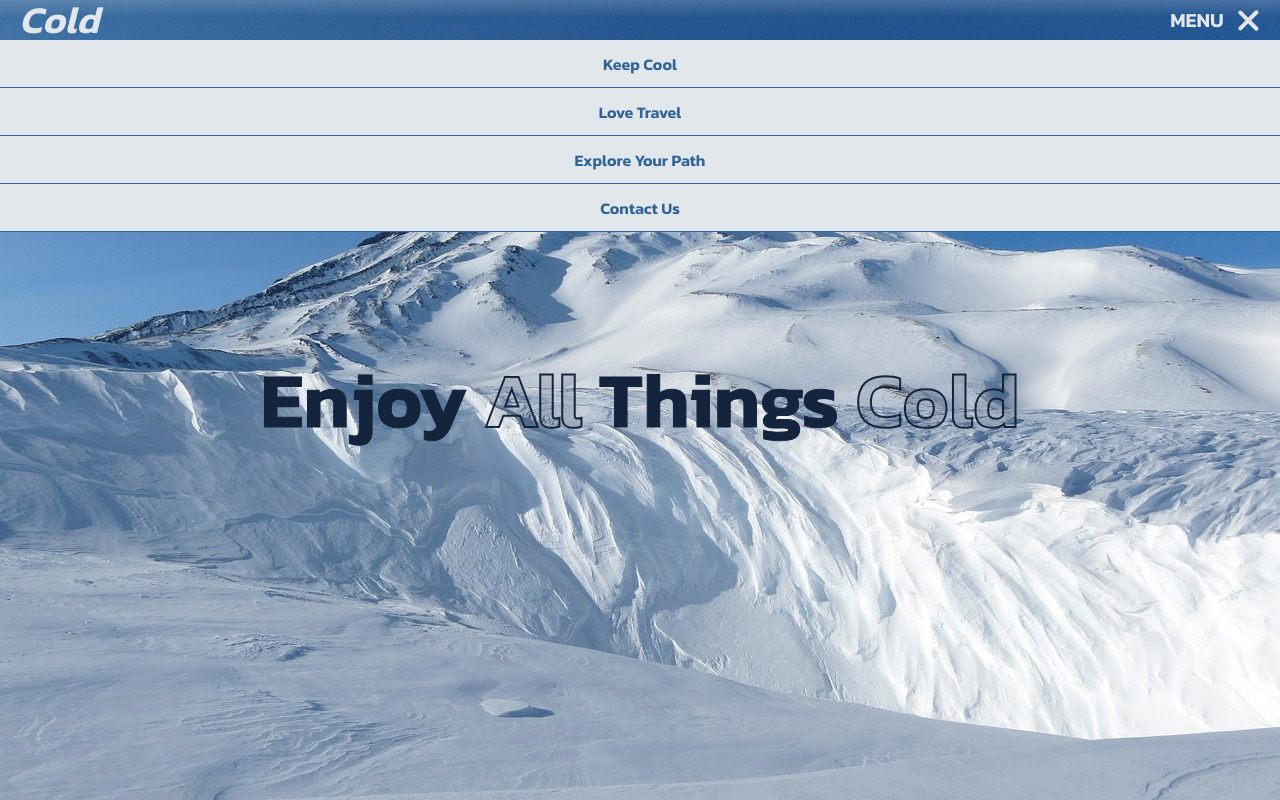
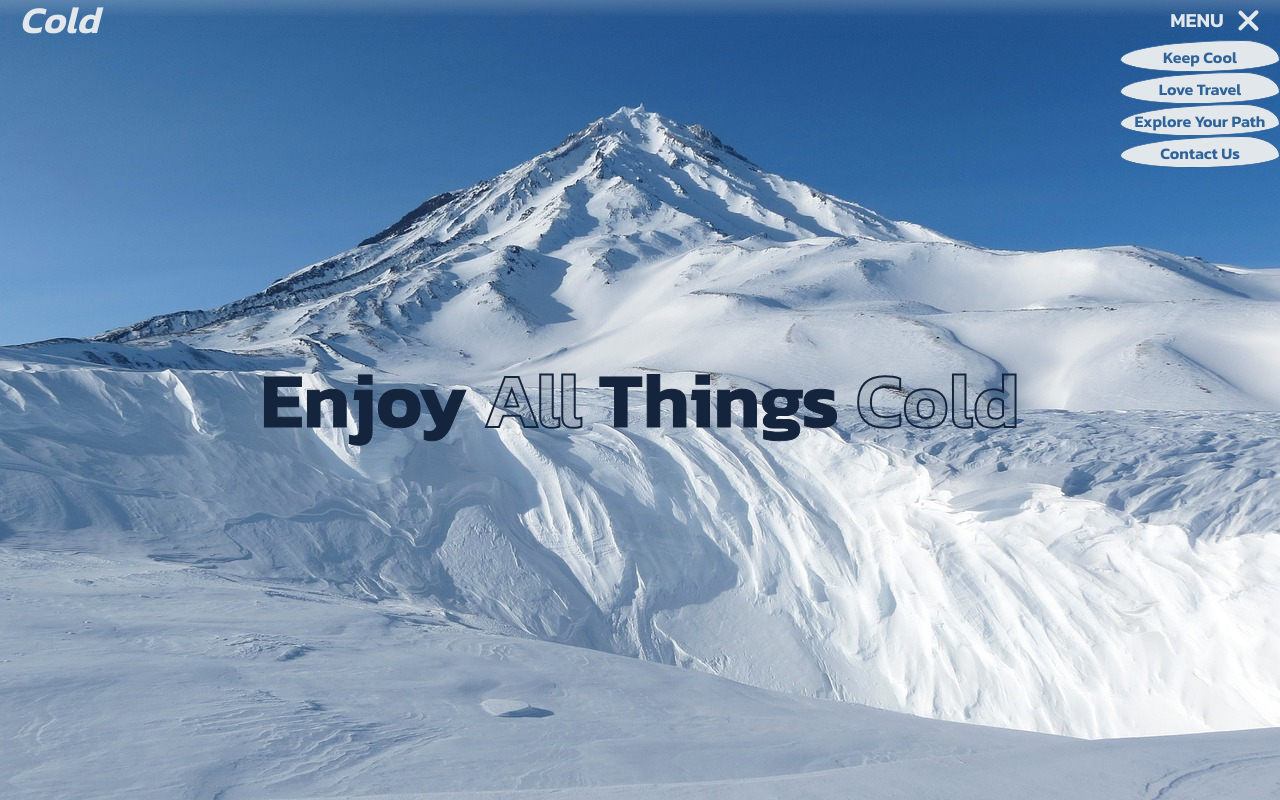
Before and after one commit to AaronTateDev/Project, a plain HTML site: page index.html in a window 1280 px wide. Both pictures are taken after a click on the element 1257 px from the left and 20 px from the top of the page. Shown: the top 800 px of the page. Drawn offline with nearby package versions, Linux system fonts and the light colour scheme.

Commit message:
@media finished just a few tweaks left

```diff
--- a/css/main-styles.css
+++ b/css/main-styles.css
@@ -35,6 +35,7 @@ a:hover, a:focus {
 }
 /* ---------------Nav Bar----------------- */
 .navBar {
+	pointer-events: none;
   	position: fixed;
   	display: flex;
   	height: 40px;
@@ -72,6 +73,7 @@ a:hover, a:focus {
 
 #nav-icon {
   	display: flex;
+  	pointer-events: all;
 }
 
 #nav-icon span {
@@ -192,9 +194,10 @@ a:hover, a:focus {
 	margin-right: .7rem;
 	font-size: 20px;
 	transition: color .5s;
+	z-index: 20;
 }
 
-.enjoyTheCold {
+.enjoyTheCold {pointer-events: all;
 	display: inline-block;
 	font-size: 38px;
 	font-style: italic;
@@ -202,6 +205,7 @@ a:hover, a:focus {
 	align-self: center;
 	margin-right: auto;
 	margin-left: 0.5em;
+	z-index: 20;
 }
 
 .menuDropdown {
@@ -210,45 +214,35 @@ a:hover, a:focus {
 	background-color: transparent;
 	position: absolute;
 	list-style-type: none;
-	transform: translate3d(40rem, 8rem, 0);
+	transform: translate3d(25rem, 8rem, 0);
 	transition: all .25s cubic-bezier(.47,-0.78,1,-0.59);
 	overflow: hidden;
+	visibility: hidden;
 }
 
 .menuDropdown.hideMenuDropdown {
-	transform: translate3d(0, 2.5rem,0);
+	transform: translate3d(0, 0,0);
+	visibility: visible;
 	transition: all .27s cubic-bezier(0,1.8,.36,1.55);
 }
 
-
-/* -----------------ADD MEDIA QUERY TO THIS--------------- */
-/* -----------------ADD MEDIA QUERY TO THIS--------------- */
-/* -----------------ADD MEDIA QUERY TO THIS--------------- */
 ul.menuDropdown {
-	/* display: block;
-	width: 10rem;
-	border: 0; */
-
+	pointer-events: all;
 	display: block;
 	width: 100%;
 	border: 0;
 	border-radius: 0;
+	z-index: -1;
 }
 
 .menuDropdown li {
-	text-align: center;
-	display: block;
-	/* border-radius: 77% 23% 56% 44% / 61% 61% 39% 39%; */
+	text-align: center;z-index: -1;
+	justify-content: center;
 	background-color: #E2E7EB;
-	width: 100%;
-	height: 3rem;
-	padding-top: 1rem;
+	height: 25vh;
+
 	border-bottom: 1px solid #30639A;
 }
-
-/* -----------------ADD MEDIA QUERY TO THIS--------------- */
-/* -----------------ADD MEDIA QUERY TO THIS--------------- */
-/* -----------------ADD MEDIA QUERY TO THIS--------------- */
 
 /*----------Hero Image------------*/
 
@@ -603,3 +597,47 @@ footer :last-child {
 	    font-size: calc(20px + 5 * ((100vw - 320px) / 680));
 	}
 }
+
+.navDarken {
+		color: #30639A;
+	}
+	#nav-icon.navDarkenBurger span {
+		background-color: #30639A;
+	}
+	#nav-icon.navDarkenBurger:hover span {
+		background-color: #97A8BD;
+	}
+
+/*---------------@Media Stuff--------------*/
+
+@media only screen and (min-width: 750px) {
+	.menuDropdown.hideMenuDropdown  {
+		transform: translate3d(0, 2.5rem,0);
+
+	}
+
+	ul.menuDropdown {
+		width: 10rem;
+		border: 0;
+	}
+
+	.menuDropdown li {
+		border-radius: 77% 23% 56% 44% / 61% 61% 39% 39%;
+		width: 100%;
+		height: 2rem;
+		padding-top: .5rem;
+		border: 1.5px solid #30639A;
+	}
+
+	.navDarken {
+	 	color: #E2E7EB;
+	}
+
+	#nav-icon.navDarkenBurger span {
+		background-color: #E2E7EB;
+	}
+
+	#nav-icon.navDarkenBurger:hover span {
+		background-color: #E2E7EB;
+	}
+}
--- a/js/main-cold.js
+++ b/js/main-cold.js
@@ -2,5 +2,12 @@ $(document).ready(function(){
 	$('#nav-icon').click(function(){
 		$(this).toggleClass('open');
 		$('#pageNav').toggleClass('hideMenuDropdown');
+		$('.enjoyTheCold').toggleClass('navDarken');
+		$('div#nav-icon').toggleClass('navDarkenBurger');
+		$('.menuWordText').toggleClass('navDarken');
 	});
 });
+
+
+//ADD JS THAT CLOSES MENU ON CLICK
+//ADD CSS TO MAKE li text centered
```
